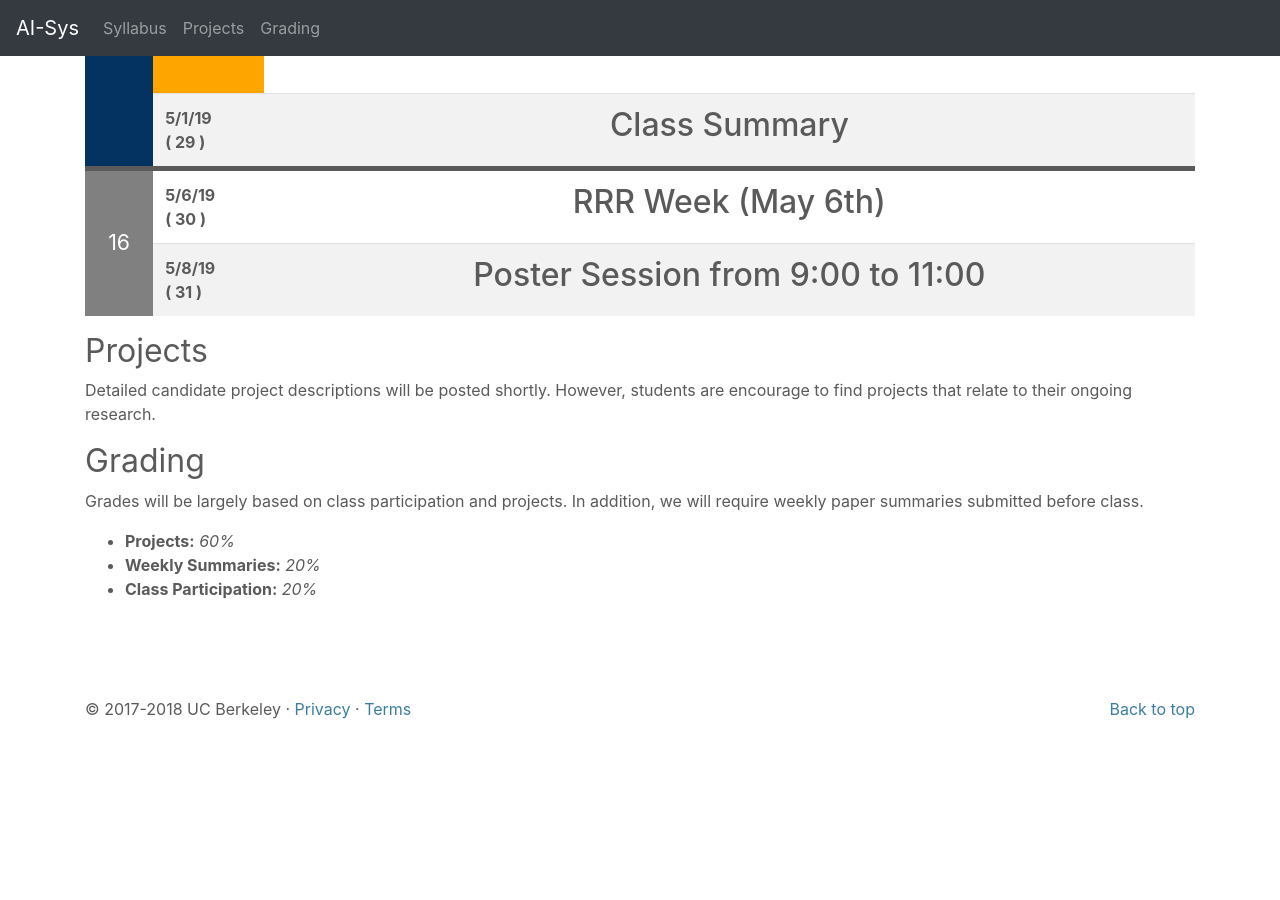
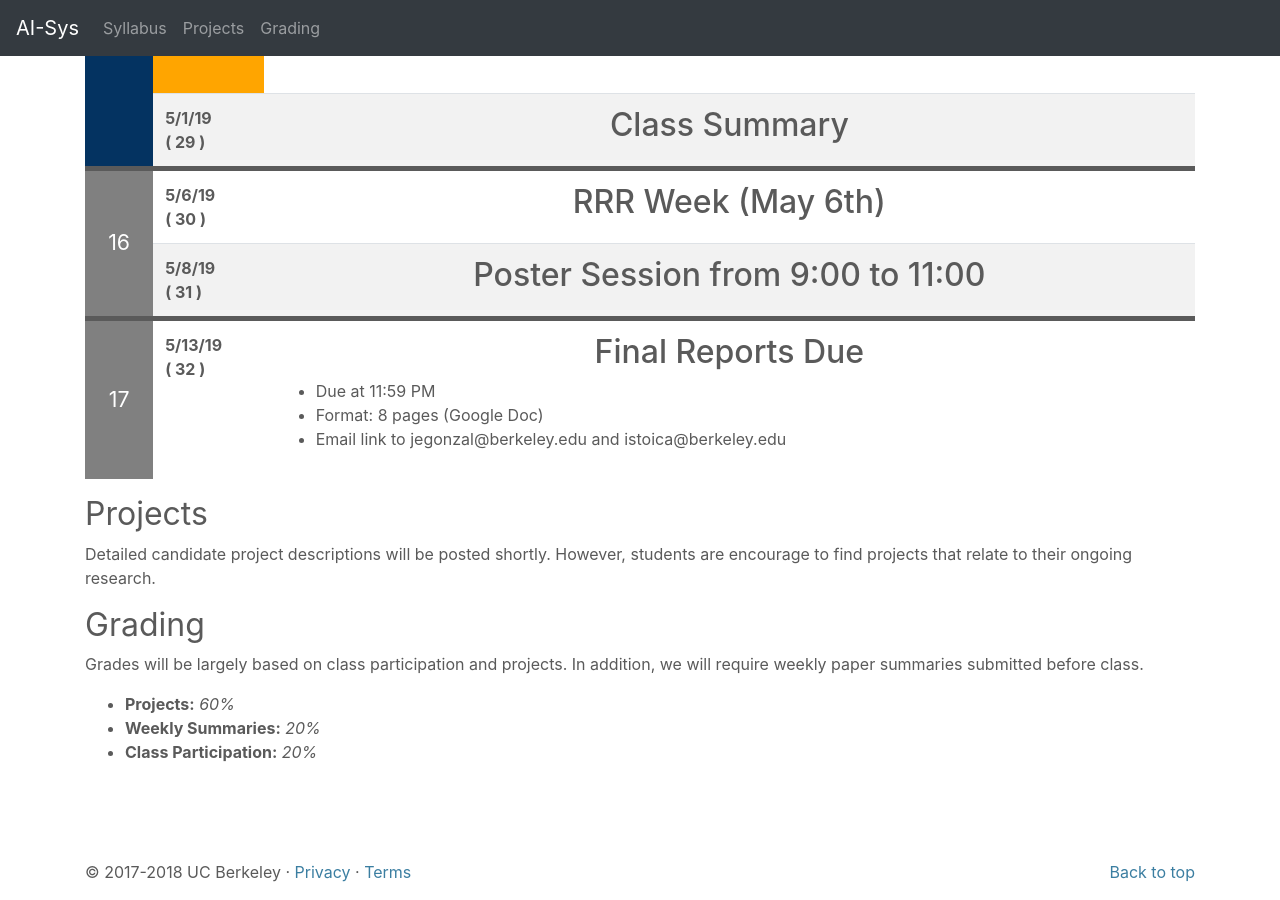
Before and after one commit to ucbrise/cs294-ai-sys-sp19, a Jekyll site: the page built from index.md, in a window 1280 px wide and 900 px high, scrolled down 9421 px. Built offline with Jekyll 4.4.1, drawn with Linux system fonts in a browser that asks for light colours; nearby versions of some CDN libraries; our own code applies the rules of GitHub Pages for plain Markdown files; before the commit the page ends 10158 px from its top, so only the background shows below that.

Commit message:
paper deadline

```diff
--- a/index.md
+++ b/index.md
@@ -72,6 +72,7 @@ For projects, we will strongly encourage teams that contains both AI and systems
 5/1/19
 5/6/19
 5/8/19
+5/13/19
 {% endcapture %}
 {% assign dates = dates | split: " " %}
 
@@ -864,6 +865,13 @@ If you find some of the reading confusing and want a more gentle introduction, t
 <center> <h1>Poster Session from 9:00 to 11:00</h1> </center>
 
 
+{% include syllabus_entry %}
+<center> <h1>Final Reports Due</h1> </center>
+
+* Due at 11:59 PM
+* Format: 8 pages (Google Doc)
+* Email link to jegonzal@berkeley.edu and istoica@berkeley.edu
+
 
 
 
```
